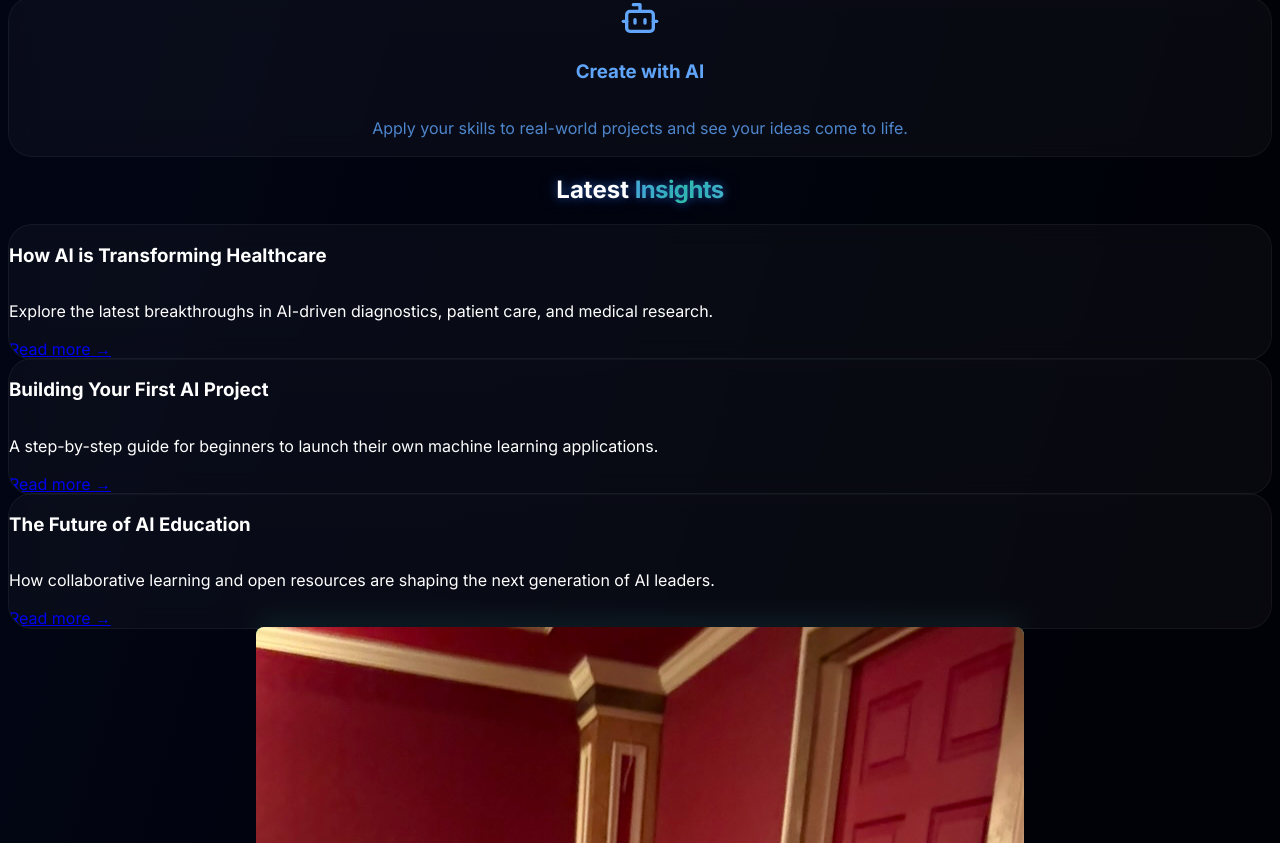
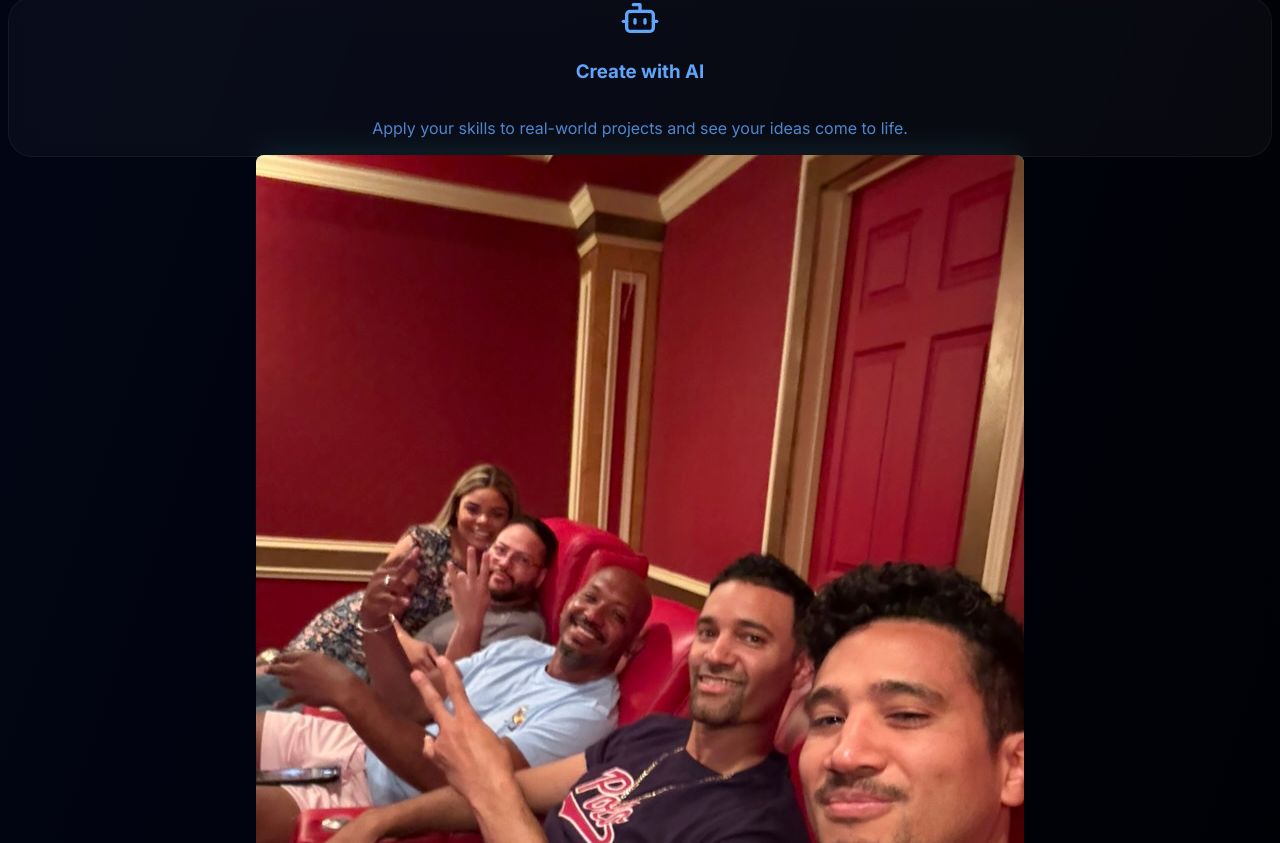
Before and after one commit to tlhocker/hms-homies-website, a Next.js app: page / in a window 1280 px wide. Shown: the part 1197-2040 px from the top of the page. Built offline with nearby package versions, Linux system fonts and the light colour scheme.

Commit message:
remove: Delete Insights section from homepage

```diff
--- a/src/app/page.tsx
+++ b/src/app/page.tsx
@@ -166,32 +166,6 @@ export default function Home() {
         </AnimatedSection>
       </section>
 
-      {/* Insights Section */}
-      <section className="py-20 px-4 sm:px-6 lg:px-8 relative bg-black/60">
-        <div className="max-w-5xl mx-auto">
-          <h2 className="text-4xl md:text-5xl font-bold text-center mb-12 neon-glow">
-            Latest <span className="text-gradient">Insights</span>
-          </h2>
-          <div className="grid gap-8 md:grid-cols-3">
-            <div className="glass-card p-6 flex flex-col h-full">
-              <h3 className="text-2xl font-semibold mb-2">How AI is Transforming Healthcare</h3>
-              <p className="text-gray-400 mb-4 flex-1">Explore the latest breakthroughs in AI-driven diagnostics, patient care, and medical research.</p>
-              <a href="/insights" className="text-blue-400 hover:underline mt-auto">Read more →</a>
-            </div>
-            <div className="glass-card p-6 flex flex-col h-full">
-              <h3 className="text-2xl font-semibold mb-2">Building Your First AI Project</h3>
-              <p className="text-gray-400 mb-4 flex-1">A step-by-step guide for beginners to launch their own machine learning applications.</p>
-              <a href="/insights" className="text-blue-400 hover:underline mt-auto">Read more →</a>
-            </div>
-            <div className="glass-card p-6 flex flex-col h-full">
-              <h3 className="text-2xl font-semibold mb-2">The Future of AI Education</h3>
-              <p className="text-gray-400 mb-4 flex-1">How collaborative learning and open resources are shaping the next generation of AI leaders.</p>
-              <a href="/insights" className="text-blue-400 hover:underline mt-auto">Read more →</a>
-            </div>
-          </div>
-        </div>
-      </section>
-
       {/* Content Showcase Section */}
       <section className="py-20 relative">
         <div className="absolute inset-0 bg-gradient-to-b from-transparent via-blue-400/5 to-transparent" />
```
